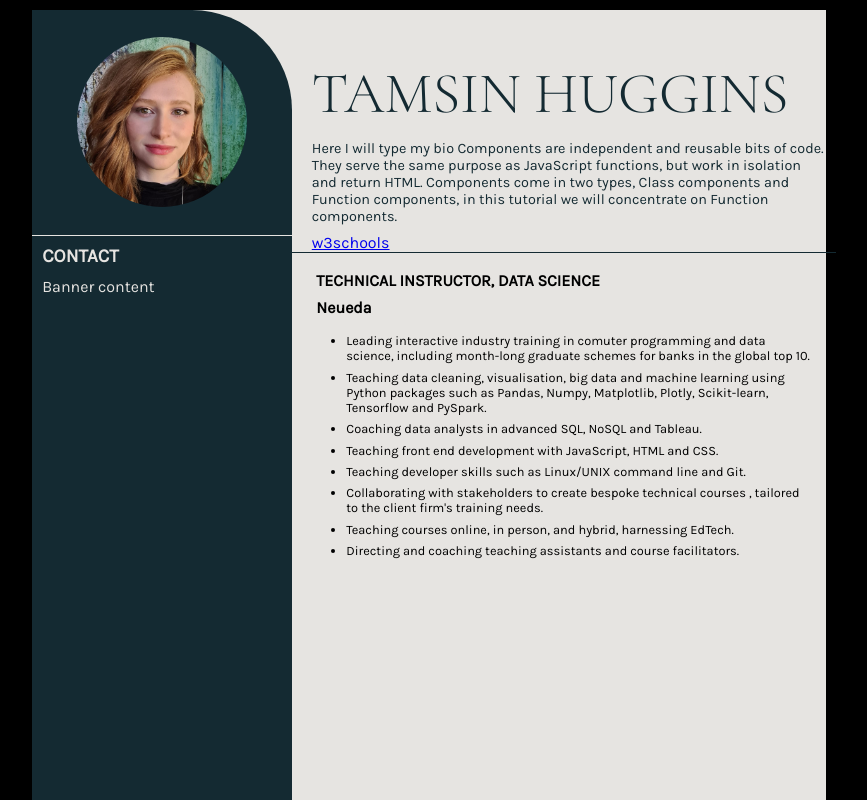
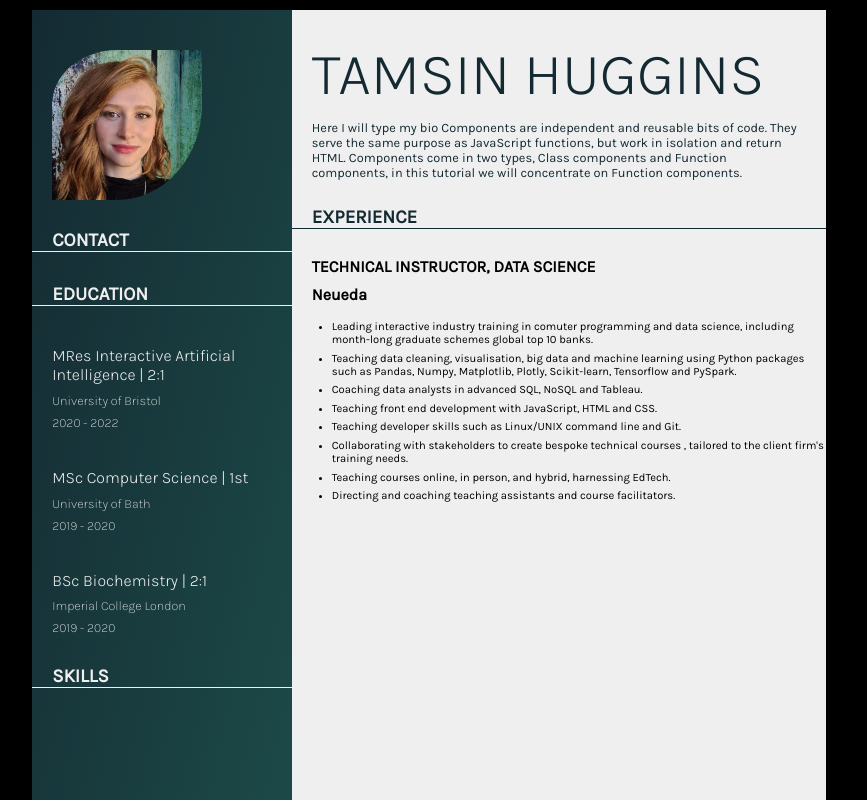
Before and after one commit to TamsinHuggins/react-cv, a React (Create React App) app: page / in a window 1280 px wide. Shown: the top 800 px of the page, without its empty margins (211-1078 px from the left). Built offline with nearby package versions, Linux system fonts and the light colour scheme.

Commit message:
added the educationEvent component which takes education info from the JSON

```diff
--- a/src/App.css
+++ b/src/App.css
@@ -10,7 +10,7 @@
   width: 210mm;
   height: 297mm;
   margin: 0 auto;
-  background-color: rgb(230, 228, 225);
+  background-color: rgb(239, 239, 239);
   font-family: "Karla", sans-serif;
   font-weight: 400;
   display: flex;
@@ -23,9 +23,18 @@ h2,
 h3,
 h4,
 a {
-  padding: 0 10px;
+  padding: 0 20px;
   margin-top: 0.5em;
-  margin-bottom: 0.53em;
+  margin-bottom: 0.55em;
+}
+
+h3 {
+  border-bottom: 1px solid rgb(20, 42, 50);
+}
+
+p {
+  font-weight: 200;
+  font-size: 0.8em;
 }
 
 /* .A4Page h1 {
@@ -42,24 +51,23 @@ a {
 
 #titleStrip {
   color: rgb(20, 42, 50);
-  border-bottom: 1px solid rgb(20, 42, 50);
   width: 100%;
   text-align: left;
-  padding: 20px 0 0 20px;
 }
 
 #titleStrip h1 {
-  font-family: "Cormorant Garamond", serif;
-  font-size: 3.6em;
+  /* font-family: "Cormorant Garamond", serif; */
+  font-size: 3.7em;
   font-weight: 300;
   margin-bottom: 0.2em;
 }
 
 #titleStrip p {
   font-family: "Karla", sans-serif;
-  font-size: 0.9em;
+  /* font-size: 0.9em; */
   font-weight: 400;
   margin-top: 0.5em;
+  margin-bottom: 2em;
 }
 
 .eventContainer {
--- a/src/App.js
+++ b/src/App.js
@@ -27,7 +27,8 @@ function App() {
               types, Class components and Function components, in this tutorial
               we will concentrate on Function components.
             </p>
-            <a href="https://www.w3schools.com/tags/tag_a.asp">w3schools</a>
+
+            <h3>EXPERIENCE</h3>
           </div>
 
           <CvEvent info={data.workExperience[0]} />
--- a/src/Banner/banner.css
+++ b/src/Banner/banner.css
@@ -1,27 +1,43 @@
 .Banner {
   text-align: left;
-  color: rgb(230, 228, 225);
+  color: rgb(239, 239, 239);
   width: 35%;
   height: 100%;
-  background-color: rgb(20, 42, 50);
-  border-radius: 0 100px 10px 0;
+  background-image: linear-gradient(
+    to bottom right,
+    rgb(20, 42, 50),
+    rgb(30, 79, 76)
+  );
+  /* border-radius: 0 100px 10px 0; */
 }
 
-.topBoxBanner {
+/* .topBoxBanner {
   width: 100%;
   height: 20%;
   display: flex;
   flex-direction: column;
   align-items: center;
   justify-content: center;
-  border-bottom: 1px solid rgb(230, 228, 225);
-}
+} */
 
 #bannerImg {
   object-fit: cover;
   object-position: 50% 10%;
-  width: 170px;
-  height: 170px;
-  border-radius: 50%;
+  width: 150px;
+  height: 150px;
+  border-radius: 50% 0 50% 0;
   display: flex;
+  overflow: hidden;
+  padding-left: 20px;
+  padding-top: 40px;
 }
+
+.Banner h3 {
+  border-bottom: 1px solid rgb(239, 239, 239);
+  padding-top: 20px;
+}
+
+.Banner h4 {
+  padding-top: 30px;
+  font-weight: 300;
+}
--- a/src/Banner/banner.jsx
+++ b/src/Banner/banner.jsx
@@ -2,19 +2,24 @@ import React from "react";
 //import css file
 import "./banner.css";
 import headshot from "./headshot.jpg";
+import EducationEvent from "./educationEvent";
+import data from "../data.json";
+
+// console.log(data.education[0]);
 
 const Banner = () => {
   // return a div element
   const myBanner = (
     <div className="Banner">
-      <div className="topBoxBanner">
-        <img id="bannerImg" src={headshot} />
-      </div>
+      <img id="bannerImg" src={headshot} />
+
       <div className="BannerText">
         <h3>CONTACT</h3>
-      </div>
-      <div>
-        <p>Banner content</p>
+        <h3>EDUCATION</h3>
+        <EducationEvent info={data.education[0]} />
+        <EducationEvent info={data.education[1]} />
+        <EducationEvent info={data.education[2]} />
+        <h3>SKILLS</h3>
       </div>
     </div>
   );
--- /dev/null
+++ b/src/Banner/educationEvent.jsx
@@ -0,0 +1,17 @@
+import React from "react";
+//import css file
+import "./banner.css";
+
+const EducationEvent = (props) => {
+  const myEducationEvent = (
+    <div>
+      <h4>{props.info.courseTitle}</h4>
+      <p>{props.info.institution}</p>
+      <p>{props.info.dates}</p>
+    </div>
+  );
+  return myEducationEvent;
+};
+
+// export the component
+export default EducationEvent;
--- a/src/CvEvent/cvevent.css
+++ b/src/CvEvent/cvevent.css
@@ -1,9 +1,14 @@
 .cvEvent {
   text-align: left;
-  width: 505px;
+  width: 100%;
 }
 
 li {
-  font-size: 0.8em;
+  font-size: 0.7em;
   margin-top: 0.5em;
+  /* margin: 0 20px; */
 }
+
+ul {
+  padding-right: 0dvi 20px;
+}
--- a/src/data.json
+++ b/src/data.json
@@ -7,7 +7,7 @@
       "company": "Neueda",
       "location": "Remote",
       "points": [
-        "Leading interactive industry training in comuter programming and data science, including month-long graduate schemes for banks in the global top 10.",
+        "Leading interactive industry training in comuter programming and data science, including month-long graduate schemes global top 10 banks.",
         "Teaching data cleaning, visualisation, big data and machine learning using Python packages such as Pandas, Numpy, Matplotlib, Plotly, Scikit-learn, Tensorflow and PySpark.",
         "Coaching data analysts in advanced SQL, NoSQL and Tableau.",
         "Teaching front end development with JavaScript, HTML and CSS.",
@@ -17,5 +17,27 @@
         "Directing and coaching teaching assistants and course facilitators."
       ]
     }
+  ],
+
+  "education": [
+    {
+      "courseTitle": "MRes Interactive Artificial Intelligence | 2:1",
+      "institution": "University of Bristol",
+      "dates": "2020 - 2022"
+    },
+
+    {
+      "courseTitle": "MSc Computer Science | 1st",
+      "institution": "University of Bath",
+      "grade": "1st",
+      "dates": "2019 - 2020"
+    },
+
+    {
+      "courseTitle": "BSc Biochemistry | 2:1",
+      "institution": "Imperial College London",
+      "grade": "2:1",
+      "dates": "2019 - 2020"
+    }
   ]
 }
```
